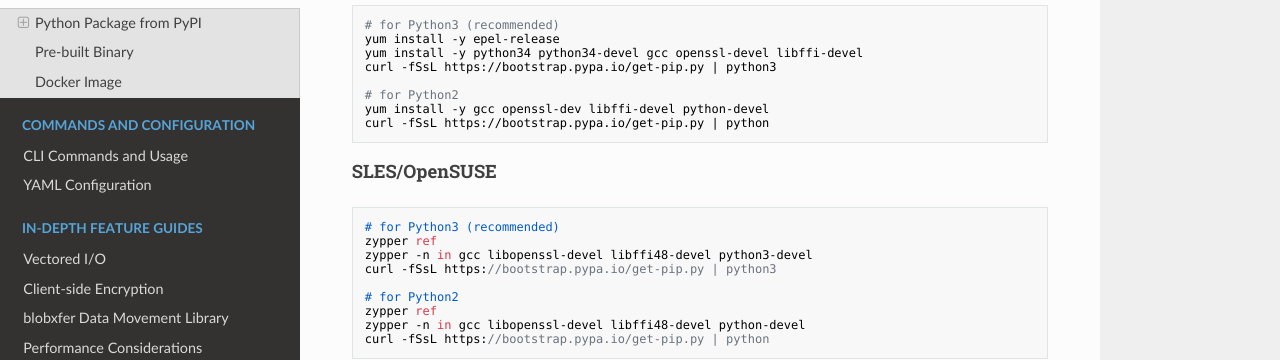
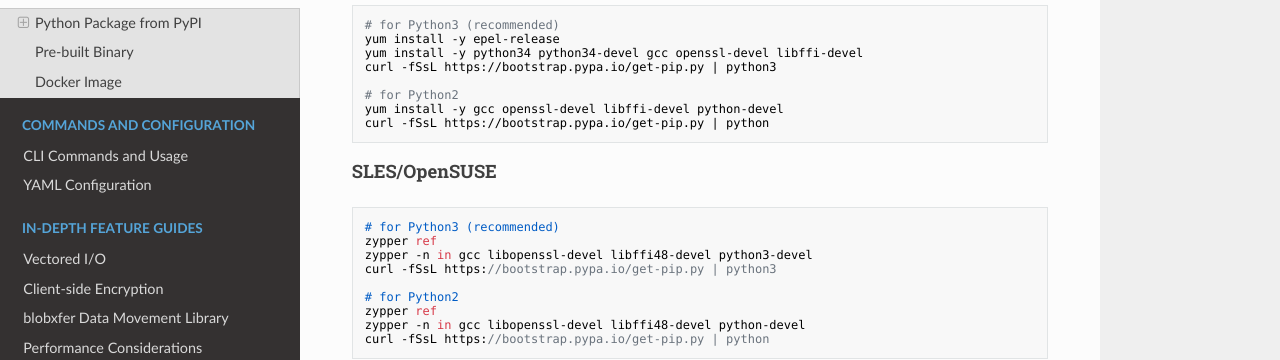
Before and after one commit to Azure/blobxfer, an MkDocs documentation site: the page built from docs/01-installation.md, in a window 1280 px wide and 900 px high, scrolled down 778 px. Shown: the part 158-518 px from the top of the window. Built offline with MkDocs 1.6.1, drawn with Linux system fonts in a browser that asks for light colours; nearby versions of some CDN libraries; old or Windows-style settings are respelled for this version of MkDocs.

Commit message:
Doc updates

````diff
--- a/docs/01-installation.md
+++ b/docs/01-installation.md
@@ -41,7 +41,7 @@ yum install -y python34 python34-devel gcc openssl-devel libffi-devel
 curl -fSsL https://bootstrap.pypa.io/get-pip.py | python3
 
 # for Python2
-yum install -y gcc openssl-dev libffi-devel python-devel
+yum install -y gcc openssl-devel libffi-devel python-devel
 curl -fSsL https://bootstrap.pypa.io/get-pip.py | python
 ```
 
````
Also changed, not shown: docs/80-blobxfer-python-library.md (+1 -1 lines).
